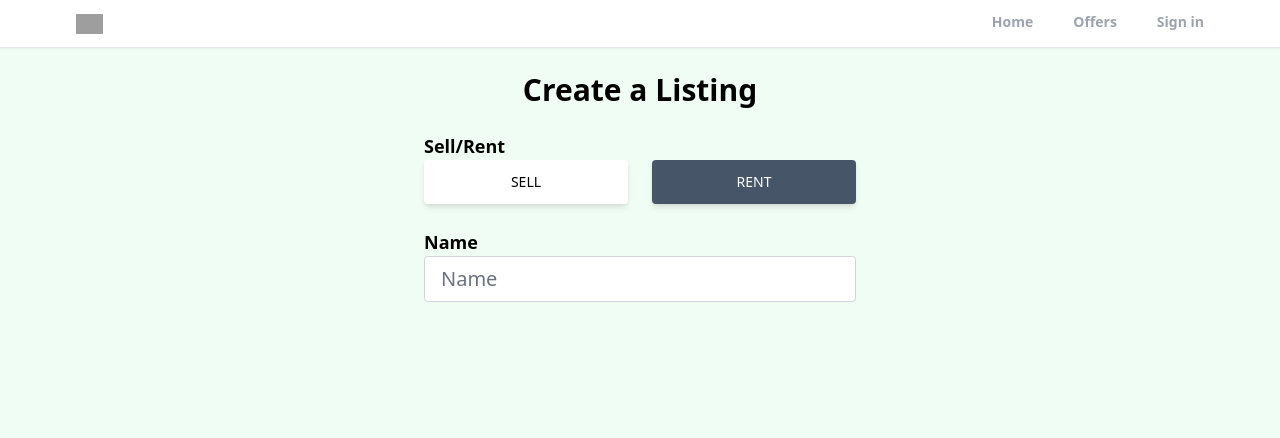
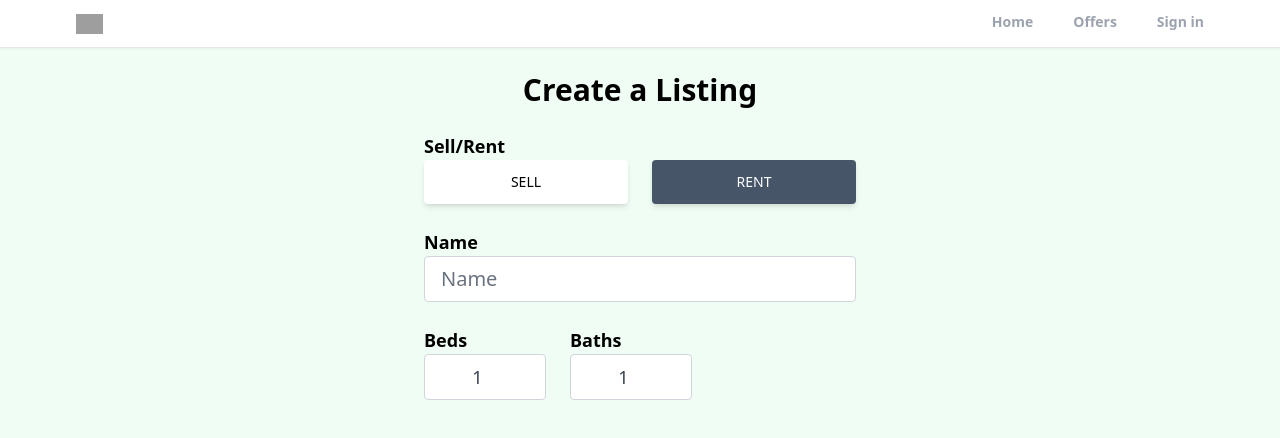
Before and after one commit to Ilie1985/realtor_reactjs, a React (Create React App) app: page /create-listing in a window 1280 px wide. Shown: the top 438 px of the page. Built offline with nearby package versions, Linux system fonts and the light colour scheme; no server answers; grey boxes are pictures that could not be loaded.

Commit message:
beds and baths inputs UI in createListing page

```diff
--- a/src/pages/CreateListing.js
+++ b/src/pages/CreateListing.js
@@ -1,8 +1,13 @@
 import React, { useState } from "react";
 
 const CreateListing = () => {
-  const [formData, setFormData] = useState({ type: "rent", name: "" });
-  const { type, name } = formData;
+  const [formData, setFormData] = useState({
+    type: "rent",
+    name: "",
+    bedrooms: 1,
+    bathrooms: 1,
+  });
+  const { type, name, bedrooms, bathrooms } = formData;
   const onChange = () => {};
 
   return (
@@ -53,6 +58,35 @@ const CreateListing = () => {
           required
           className="w-full px-4 py-2 text-xl text-gray-700 bg-white border border-gray-300 rounded transition duration-150 ease-in-out focus:text-gray-700 focus:bg-white focus:border-slate-600 mb-6"
         />
+        <div className="flex space-x-6 mb-6">
+          <div>
+            <p className="text-lg font-semibold">Beds</p>
+            <input
+              type="number"
+              id="bedrooms"
+              value={bedrooms}
+              onChange={onChange}
+              min="1"
+              max="50"
+              required
+              className="w-full px-4 py-2 text-lg text-gray-700 bg-white border border-gray-300 rounded transition duration-150 ease-in-out focus:text-gray-700 focus:bg-white focus:border-slate-600 text-center"
+            />
+          </div>
+
+          <div>
+            <p className="text-lg font-semibold">Baths</p>
+            <input
+              type="number"
+              id="bathrooms"
+              value={bathrooms}
+              onChange={onChange}
+              min="1"
+              max="50"
+              required
+              className="w-full px-4 py-2 text-lg text-gray-700 bg-white border border-gray-300 rounded transition duration-150 ease-in-out focus:text-gray-700 focus:bg-white focus:border-slate-600 text-center"
+            />
+          </div>
+        </div>
       </form>
     </main>
   );
```
